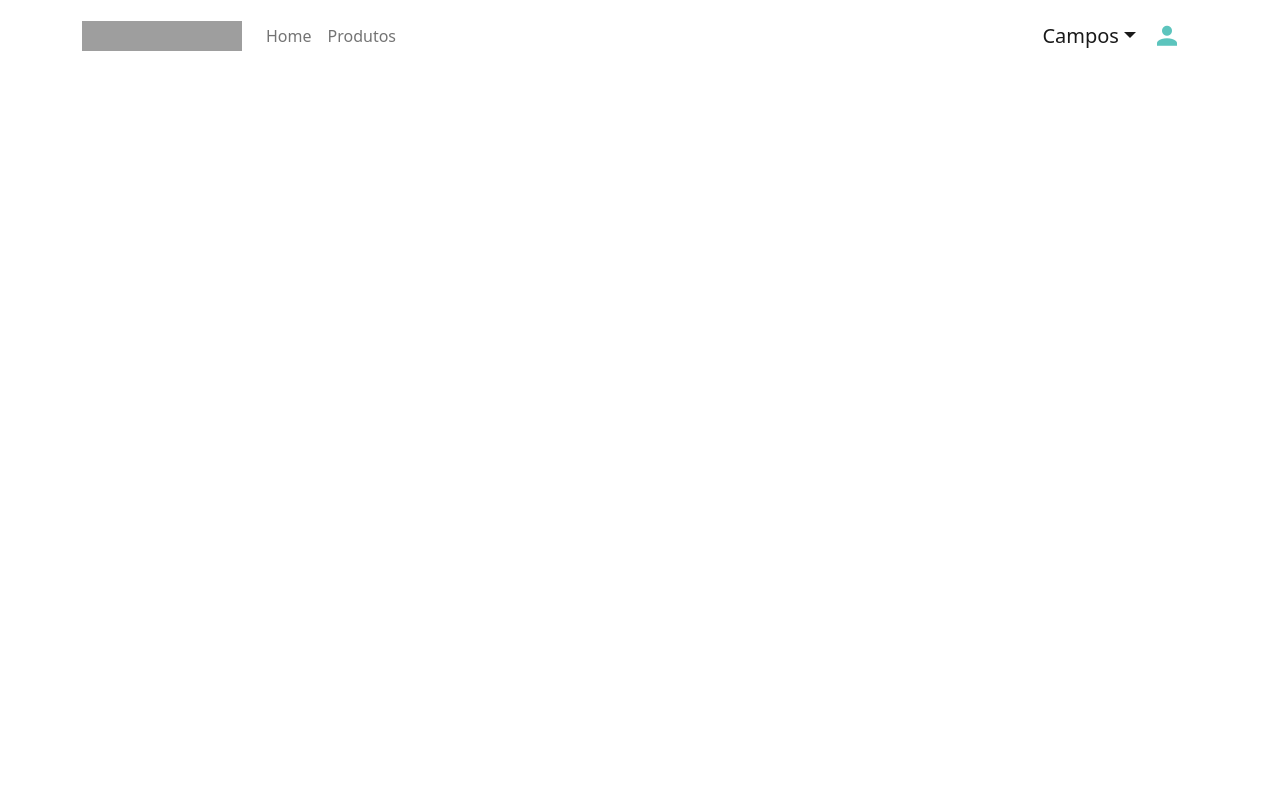
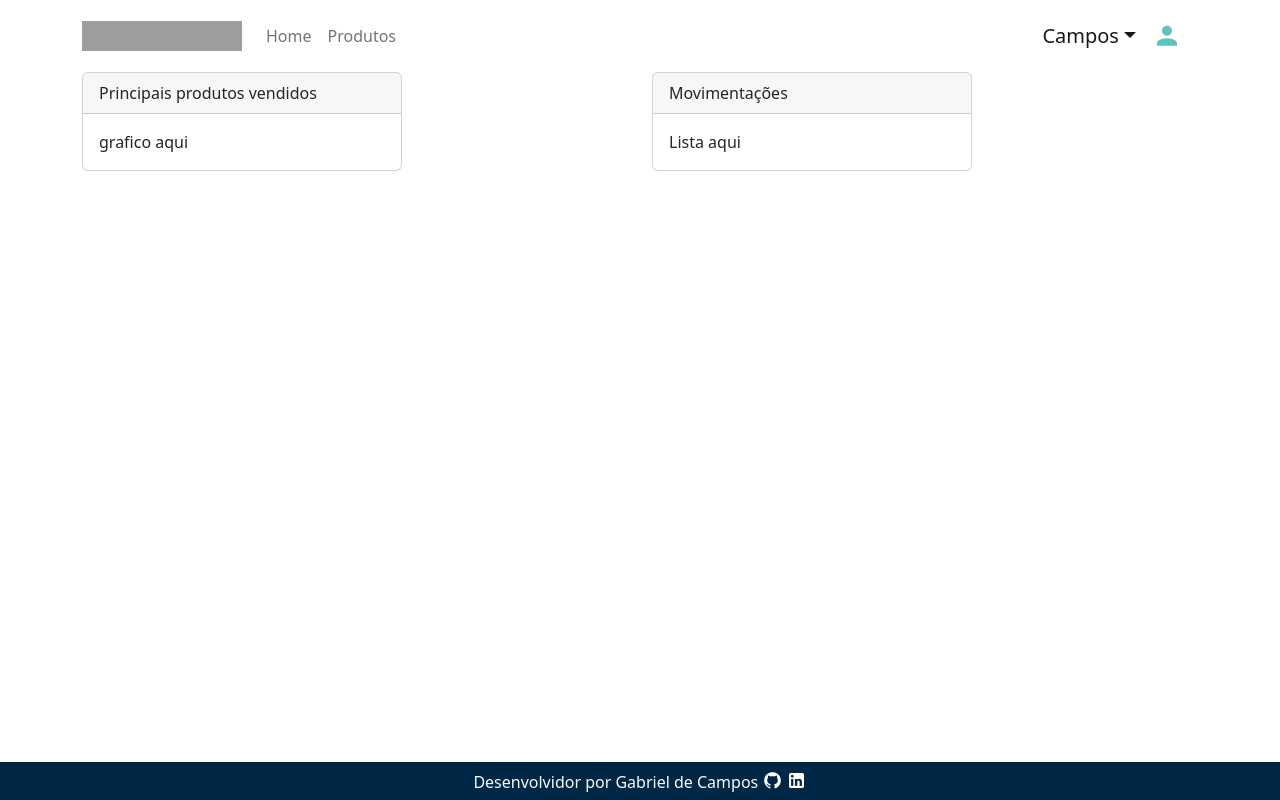
Before and after one commit to G-campos/challenge-frontend-paybrokers, a React (Vite) app: page /home in a window 1280 px wide. Built offline with nearby package versions, Linux system fonts and the light colour scheme; grey boxes are pictures that could not be loaded.

Commit message:
home page

```diff
--- a/src/pages/home/index.jsx
+++ b/src/pages/home/index.jsx
@@ -1,10 +1,20 @@
 import React from "react";
-import Navbar from "../../components/navbar/index.jsx";
+
+import Navbar from "../../components/navbar";
+import Footer from "../../components/footer";
+import Dashboard from "../../components/dashboard";
 
 export default function HomePage() {
+  // const user = false
+  //
+  // if (!user) {
+  //   return redirect("/");
+  // }
   return (
     <>
       <Navbar/>
+      <Dashboard/>
+      <Footer/>
     </>
   );
 }
```
